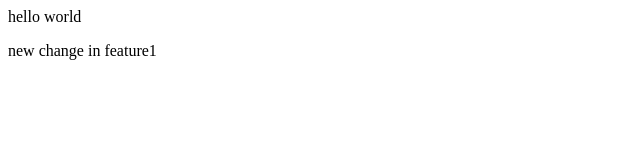
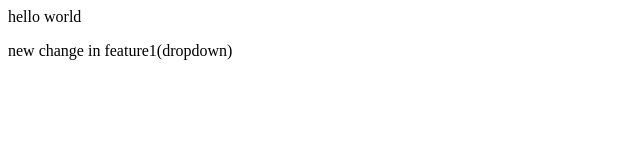
Before and after one commit to param529/My-first-project, a plain HTML site: page index.html in a window 1280 px wide. Shown: the full height of the page, 0-640 px from the left. Drawn offline with Linux system fonts and the light colour scheme.

Commit message:
change in featur1

```diff
--- a/index.html
+++ b/index.html
@@ -1,2 +1,2 @@
 <p>hello world</p>
-<p>new change in feature1</p>
+<p>new change in feature1(dropdown)</p>
```
